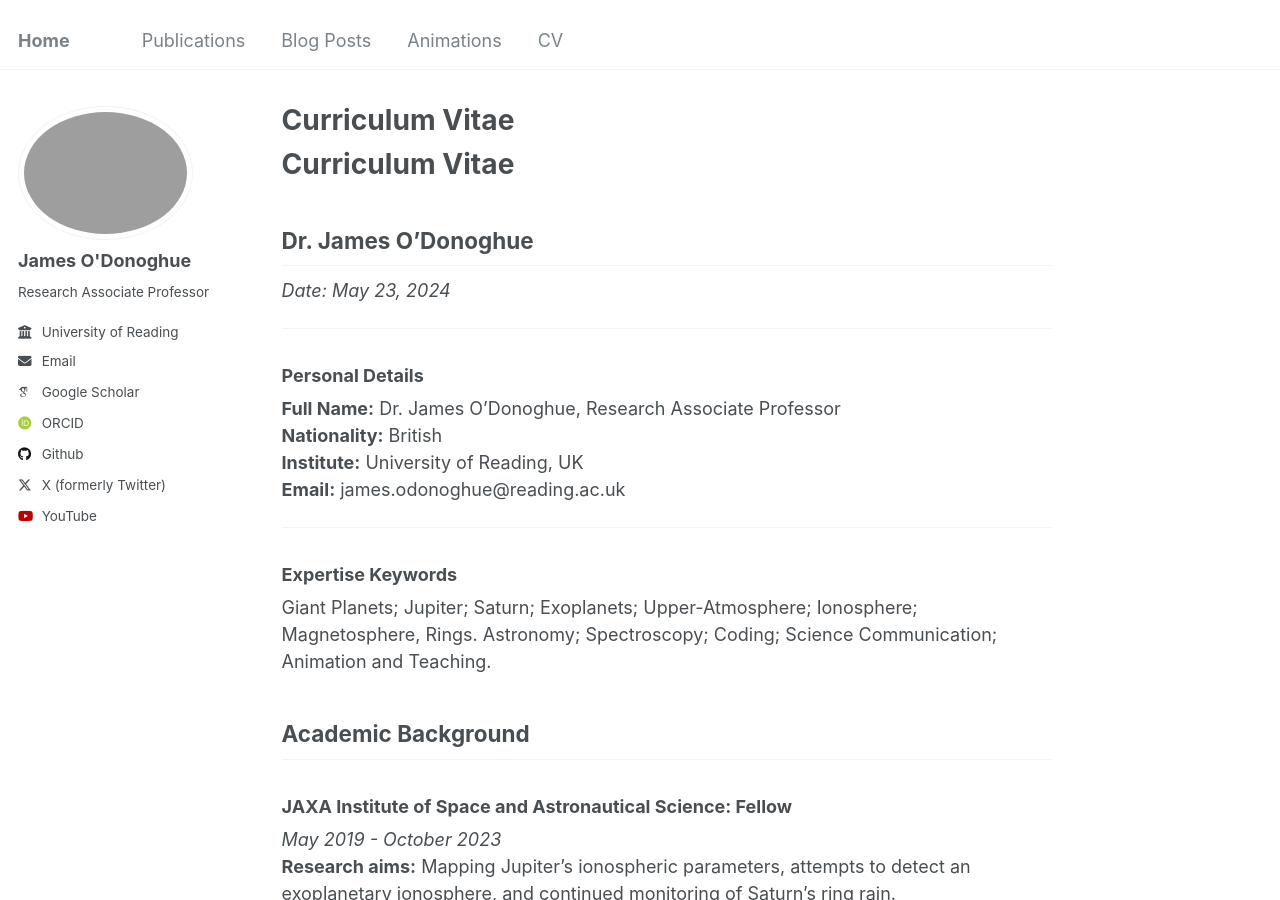
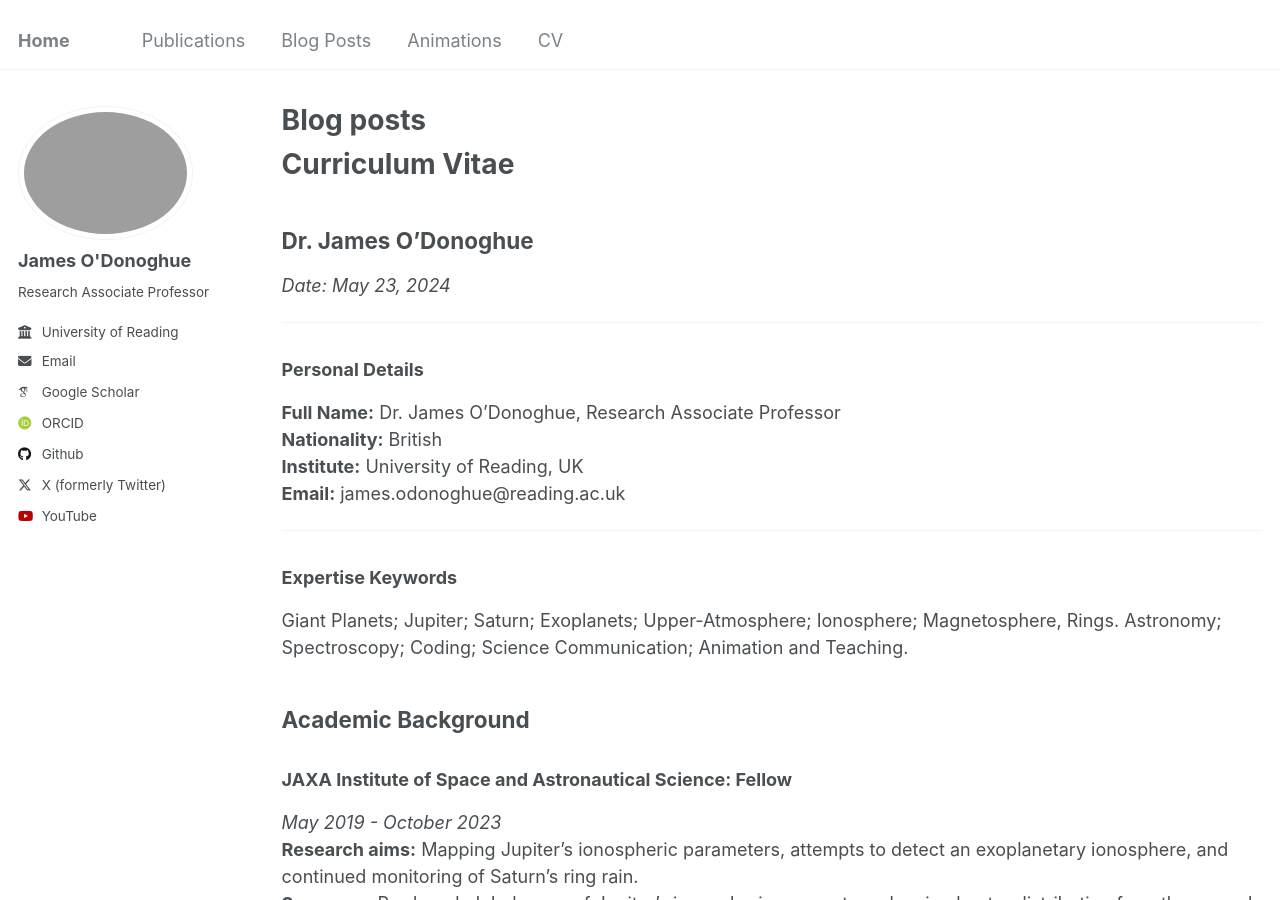
Before and after one commit to odonoghuespace/odonoghuespace.github.io, a Jekyll site: the page built from _pages/cv.md, in a window 1280 px wide and 900 px high. Built offline with Jekyll 4.4.1, drawn with Linux system fonts in a browser that asks for light colours; some web fonts are replaced; our own code applies the rules of GitHub Pages for plain Markdown files.

Commit message:
Update cv.md

```diff
--- a/_pages/cv.md
+++ b/_pages/cv.md
@@ -1,3 +1,12 @@
+---
+layout: archive
+permalink: /CV/
+title: "Blog posts"
+author_profile: true
+redirect_from:
+  - /wordpress/blog-posts/
+---
+
 # Curriculum Vitae
 
 ## Dr. James O'Donoghue
```
